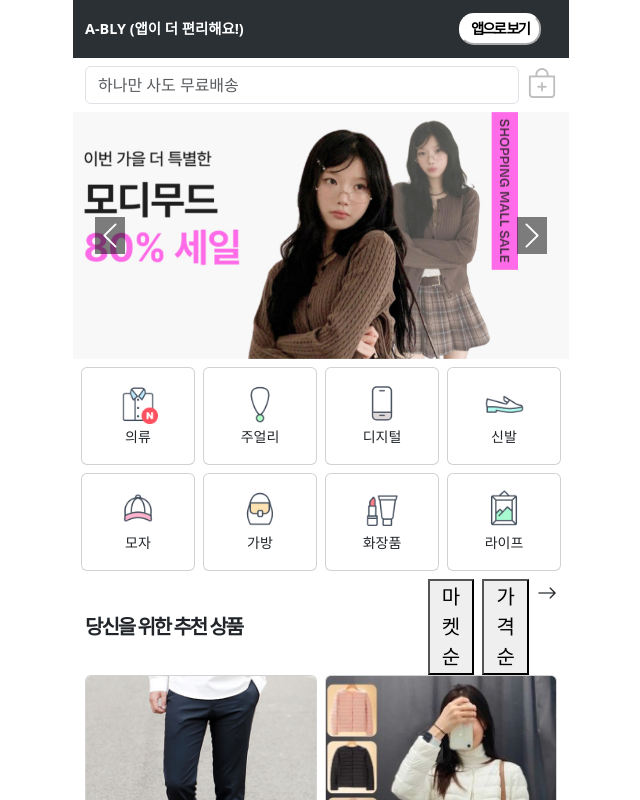
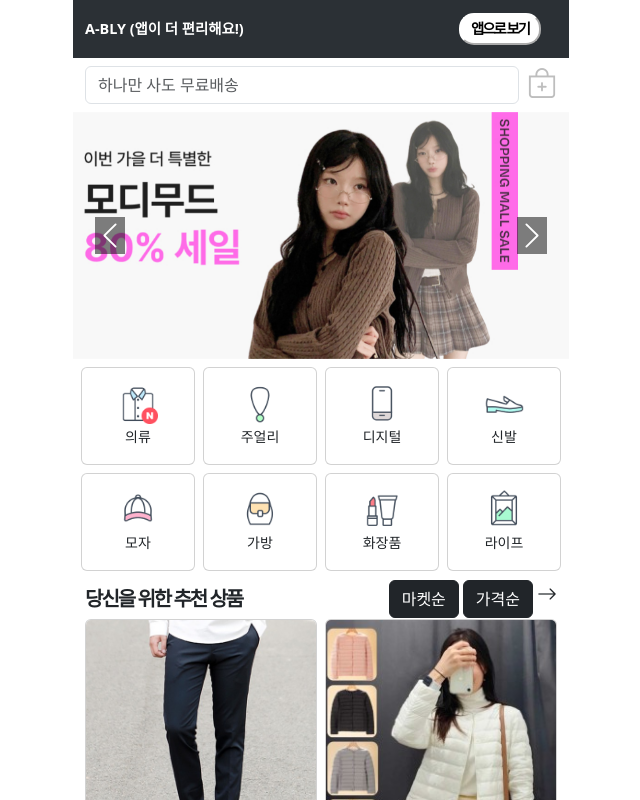
Before and after one commit to yar0103/a-bly, a Vue app: page / in a window 1280 px wide. Shown: the top 800 px of the page, without its empty margins (319-959 px from the left). Built offline with nearby package versions, Linux system fonts and the light colour scheme.

Commit message:
정렬버튼 디자인변경완료

```diff
--- a/src/components/Commend.vue
+++ b/src/components/Commend.vue
@@ -1,10 +1,10 @@
 <template>
   <div class="commend container mb-2">
     <div class="d-flex justify-content-between align-items-center">
-      <h5 class="topTitle mt-2 w-100">당신을 위한 추천 상품</h5>
-      <div class="d-flex column-gap-2 fs-5">
-        <button @click="marketSort">마켓순</button>
-        <button @click="priceSort">가격순</button>
+      <h5 class="topTitle mt-2">당신을 위한 추천 상품</h5>
+      <div class="d-flex column-gap-1 fs-5">
+        <button type="button" class="btn btn-dark" @click="marketSort">마켓순</button>
+        <button type="button" class="btn btn-dark" @click="priceSort">가격순</button>
         <i class="bi bi-arrow-right flex-shrink-1"></i>
       </div>
     </div>
```
